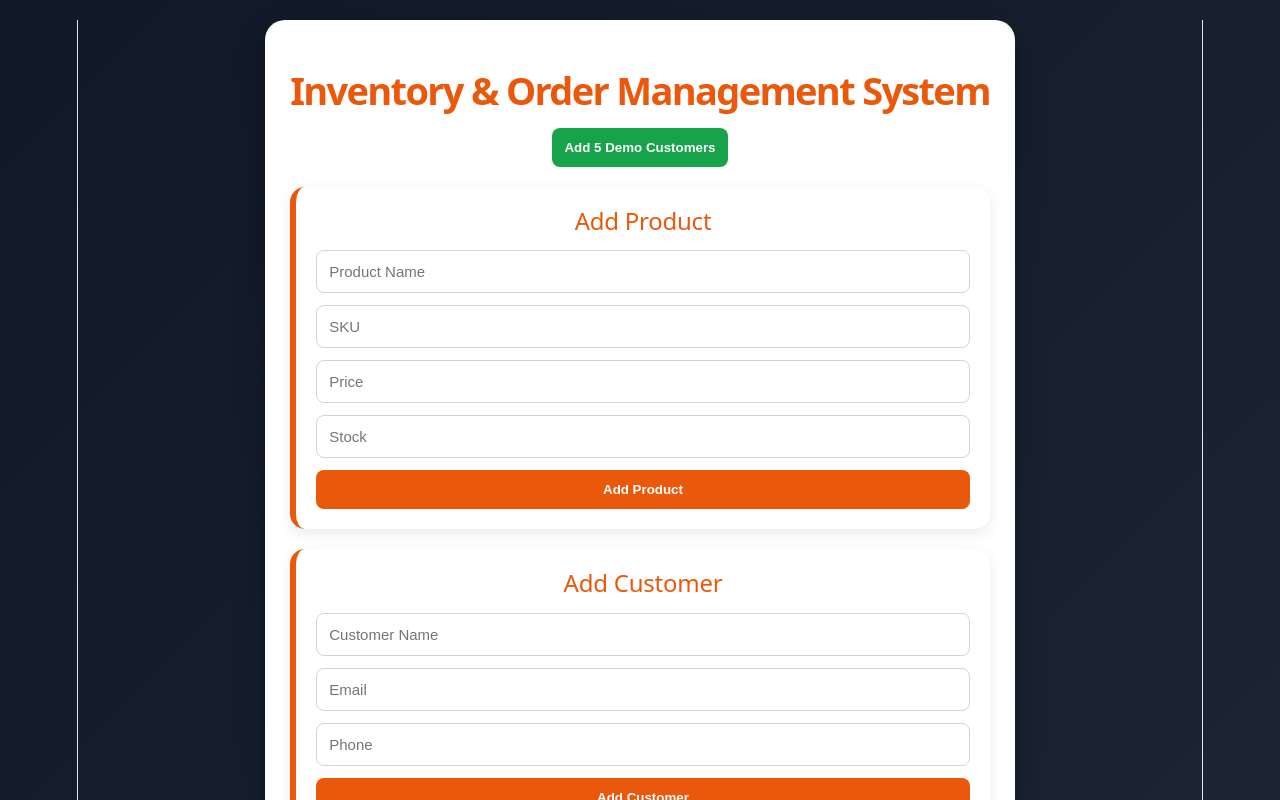
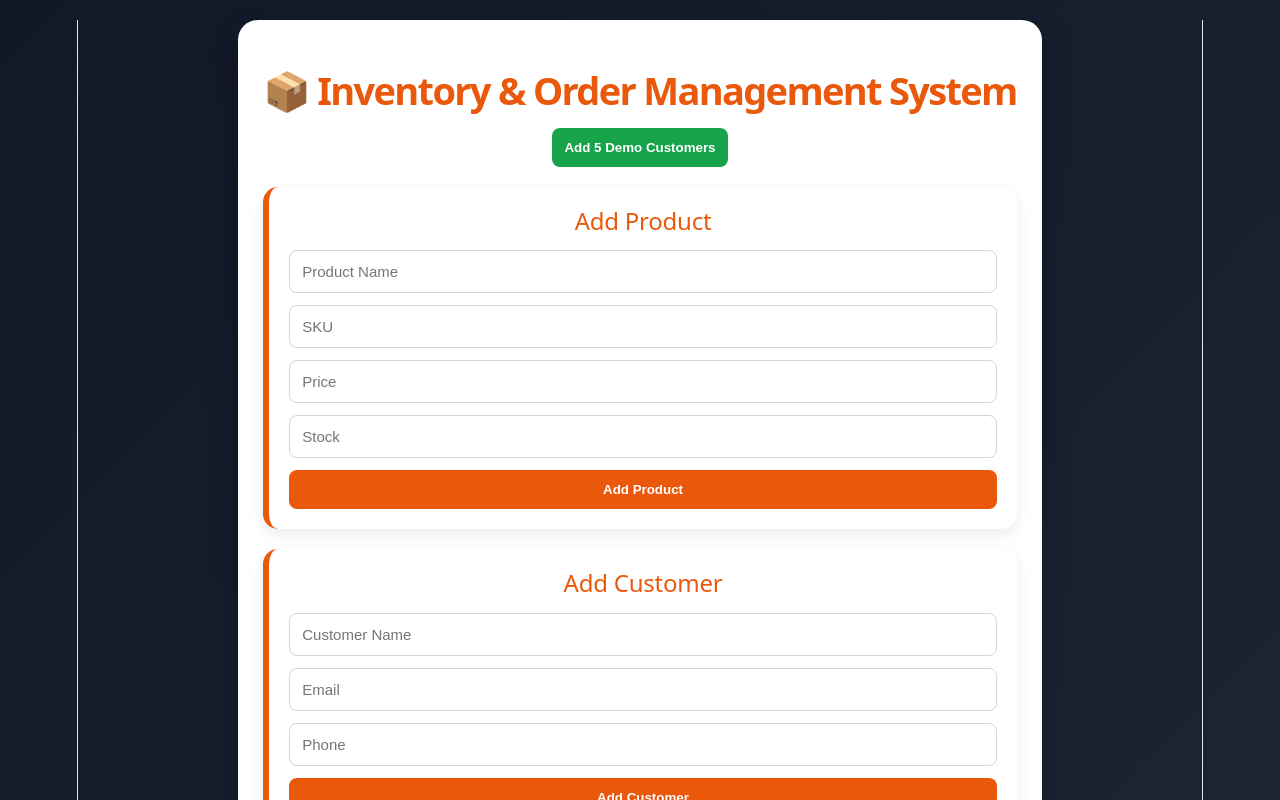
Before and after one commit to gm24ecm3s05-a11y/inventory-order-management-system, a React app in the folder frontend/: page / in a window 1280 px wide. Shown: the top 800 px of the page. Built offline with nearby package versions, Linux system fonts and the light colour scheme; no server answers; the HTML template or start-up script is replaced by a standard one.

Commit message:
Updated UI design and inventory app changes

```diff
--- a/frontend/src/App.jsx
+++ b/frontend/src/App.jsx
@@ -94,7 +94,7 @@ function App() {
 
   return (
     <div className="container">
-      <h1>Inventory & Order Management System</h1>
+      <h1>📦 Inventory & Order Management System</h1>
 
       <button onClick={addDemoCustomers} className="demo-btn">
         Add 5 Demo Customers
```
